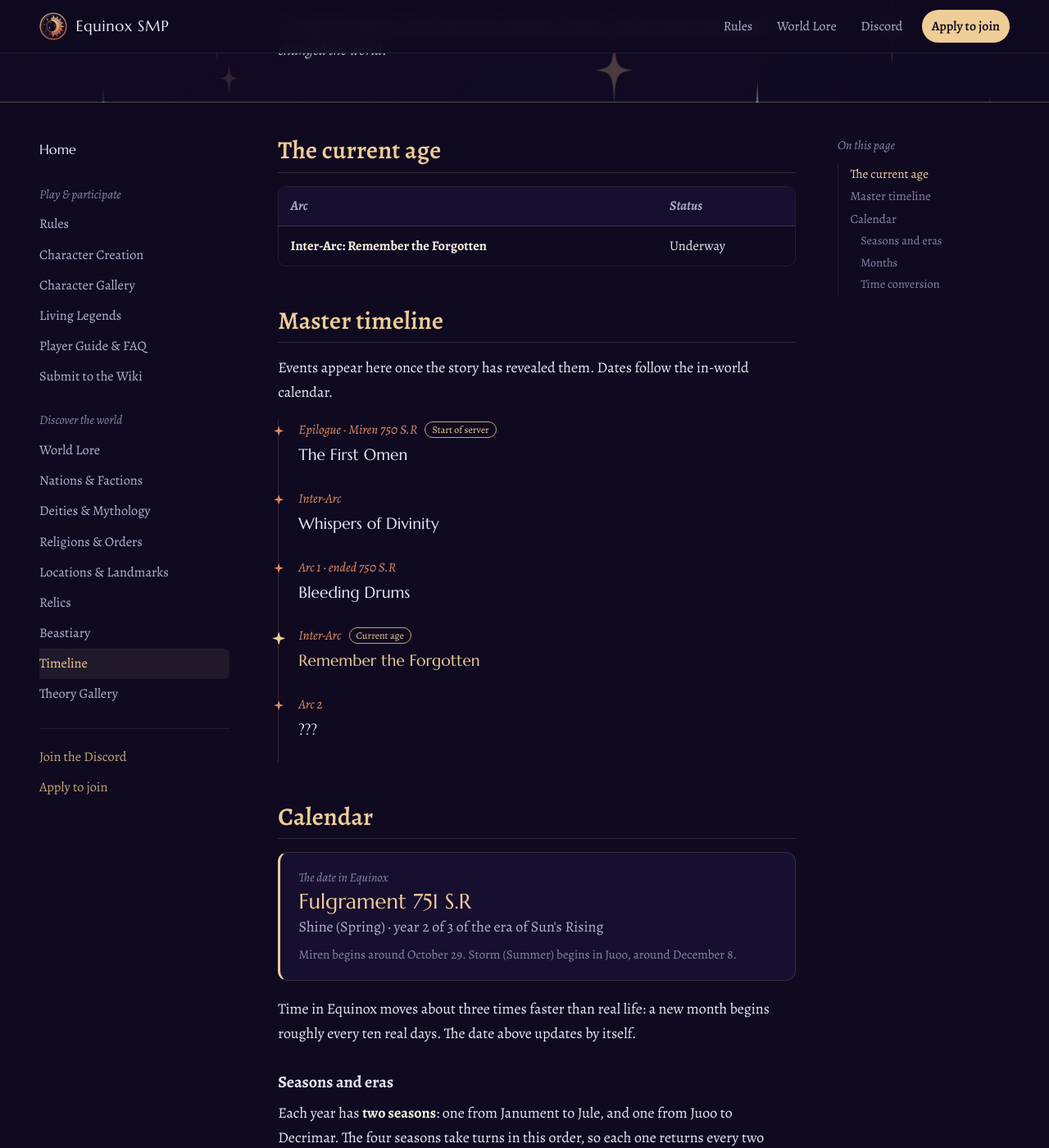
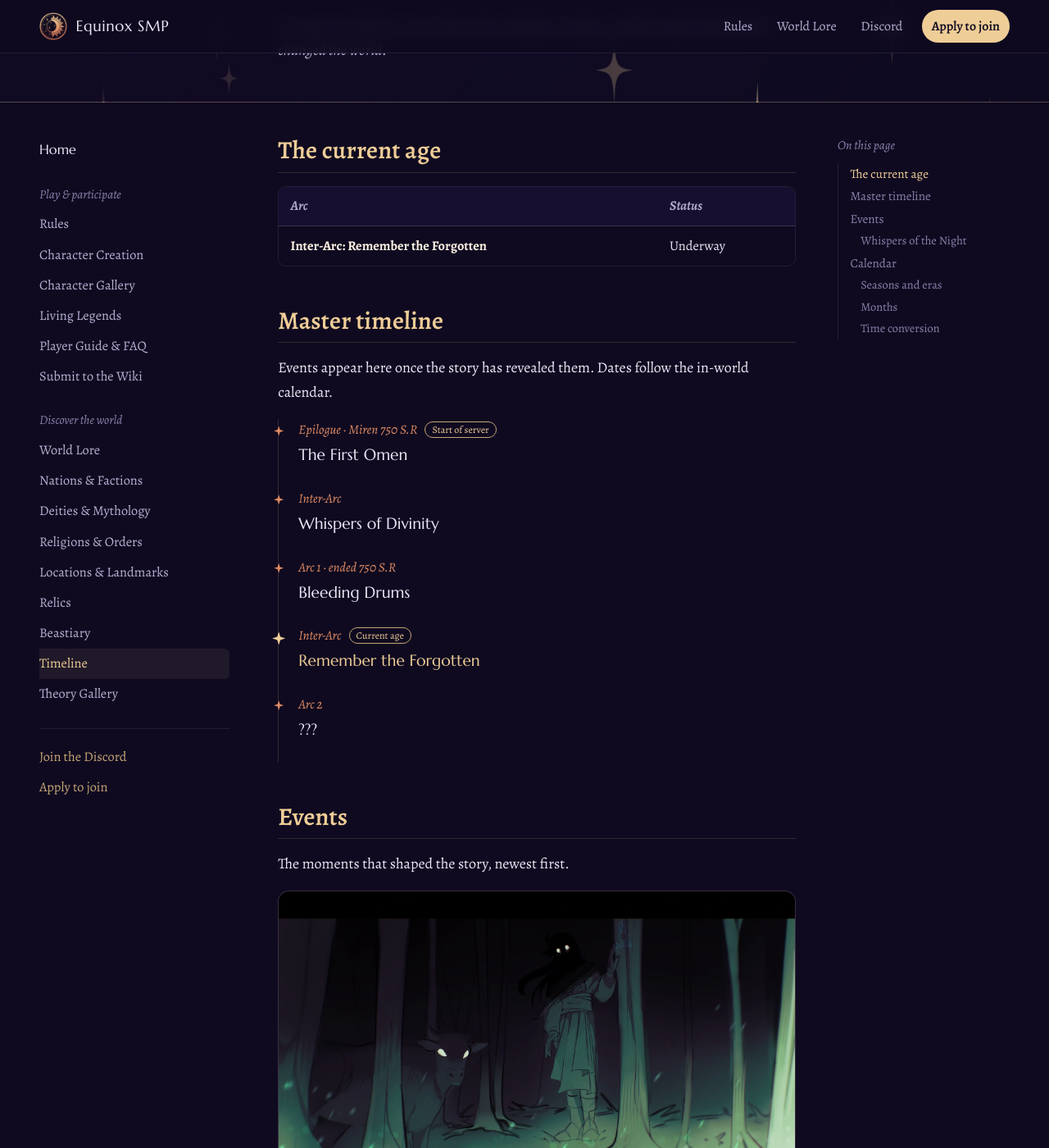
Before and after one commit to smpequinox/smpequinox.github.io, a Jekyll site: the page built from timeline.md, in a window 1280 px wide and 1400 px high, scrolled down 216 px. Shown: the whole window at 82% size. Built offline with Jekyll 4.4.1, drawn with Linux system fonts in a browser that asks for light colours; some of the changed text lies outside the part shown.

Commit message:
Add an Events section to the Timeline, starting with Whispers of the Night
- Timeline page: an Events section showing every event from
  _data/events.yml as a card with its cover art, arc, date and full
  description (new optional arc: and description: fields)
- First event: Whispers of the Night (Inter-Arc: Remember the
  Forgotten, Shine 751 S.R) with its cover art; it also leads the home
  page's Recent events, whose link opens it on the Timeline
- Removes the old "Remember the Forgotten" slide, now covered by the
  home page's current age banner

Co-Authored-By: Claude Opus 5.5 <noreply@anthropic.com>
Claude-Session: https://claude.ai/code/session_012pD2useRZpTrTfTm1Gthrx

```diff
--- a/assets/css/site.css
+++ b/assets/css/site.css
@@ -906,3 +906,17 @@ button { font: inherit; color: inherit; }
   border-color: transparent; font-weight: 600;
 }
 .legend-badge__for { display: block; margin-top: .35rem; color: var(--ink-2); font-style: italic; }
+
+/* Events section on the Timeline: cards with cover art */
+.event-cards { display: grid; gap: 1.5rem; margin: 0 0 2rem; }
+.event-card {
+  border-radius: 14px; overflow: hidden; background: var(--night-2); border: 1px solid var(--line);
+  scroll-margin-top: calc(var(--topbar-h) + 1rem);
+}
+.event-card:target { border-color: var(--gilt); box-shadow: 0 0 0 3px rgba(239, 205, 151, 0.2); }
+.event-card__cover { display: block; background: #000; }
+.event-card__cover img { display: block; width: 100%; height: auto; max-height: 30rem; object-fit: cover; }
+.event-card__body { padding: 1.1rem 1.4rem 1.3rem; }
+.prose .event-card__when { margin: 0; color: var(--ember); font-style: italic; font-size: .95rem; }
+.prose .event-card__title { margin: .2rem 0 .6rem; font-family: var(--display); font-size: 1.5rem; color: var(--gilt); }
+.event-card__text p:last-child { margin-bottom: 0; }
--- a/timeline.md
+++ b/timeline.md
@@ -14,6 +14,37 @@ description: "A living record of eras, wars, discoveries, disasters, treaties, a
 Events appear here once the story has revealed them. Dates follow the in-world calendar.
 
 {% include timeline-list.html %}
+
+## Events
+
+The moments that shaped the story, newest first.
+
+{% assign story_events = site.data.events %}
+{% if story_events and story_events.size > 0 %}
+<div class="event-cards">
+{%- for ev in story_events %}
+<article class="event-card" id="event-{{ ev.title | slugify }}">
+  {%- if ev.image %}
+  <a class="event-card__cover" href="{{ ev.image | relative_url }}"><img src="{{ ev.image | relative_url }}" alt="Cover art for {{ ev.title }}" loading="lazy"></a>
+  {%- endif %}
+  <div class="event-card__body">
+    <p class="event-card__when">{% if ev.arc %}{{ ev.arc }}{% endif %}{% if ev.arc and ev.date %} · {% endif %}{{ ev.date }}</p>
+    <h3 class="event-card__title">{{ ev.title }}</h3>
+    {%- if ev.description %}
+    <div class="event-card__text">{{ ev.description | markdownify }}</div>
+    {%- elsif ev.summary %}
+    <p class="event-card__text">{{ ev.summary }}</p>
+    {%- endif %}
+  </div>
+</article>
+{%- endfor %}
+</div>
+{% else %}
+<div class="empty-state">
+  <img src="{{ '/assets/img/emblem.png' | relative_url }}" alt="" width="44" height="44">
+  <p>No events have been recorded yet.</p>
+</div>
+{% endif %}
 
 ## Calendar
 
```
Also changed, not shown: _data/events.yml (+18 -4 lines), assets/img/events/whispers-of-the-night.webp (added).
